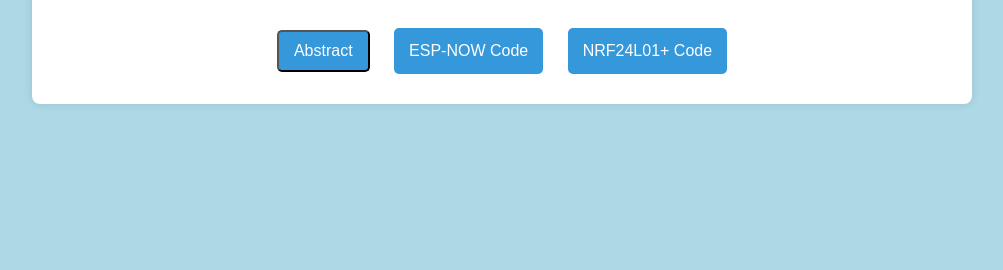
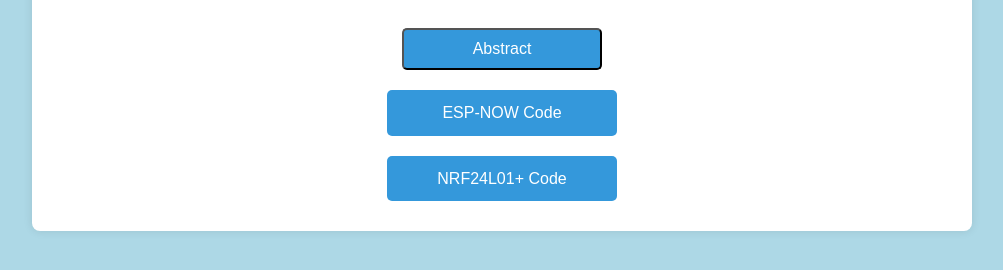
Before and after one commit to S1rEBrum/camera_project, a plain HTML site: page index.html in a window 1280 px wide. Shown: the part 146-416 px from the top of the page, without its empty margins (138-1141 px from the left). Drawn offline with Linux system fonts and the light colour scheme.

Commit message:
Update index.html

```diff
--- a/index.html
+++ b/index.html
@@ -39,9 +39,13 @@
             display: none;
             margin-top: 20px;
         }
+        .button-container {
+            display: flex;
+            flex-direction: column;
+            align-items: center;
+        }
         .button {
-            display: inline-block;
-            margin: 10px;
+            margin: 10px 0;
             background: #3498db;
             color: #fff;
             padding: 10px 15px;
@@ -50,6 +54,8 @@
             font-size: 16px;
             transition: background 0.3s ease;
             cursor: pointer;
+            width: 200px; /* Ensure all buttons have the same width */
+            text-align: center;
         }
         .button:hover {
             background: #2980b9;
@@ -59,6 +65,7 @@
 <body>
     <div class="container">
         <h1>Forest Camera for Cargo Ships</h1>
+        <div class="button-container">
             <button class="button" onclick="toggleContent()">Abstract</button>
             <div class="hidden-content" id="hidden-content">
                 <p>Large cargo ships transfer containers, cars and additional goods. Therefore, monitoring security state at various locations on a ship is crucial. Current solutions rely on standard CCTV cameras, which require constant power and Ethernet connections.</p>
@@ -69,6 +76,7 @@
             </div>
             <a class="button" href="https://github.com/S1rEBrum/camera_project/blob/main/esp-now%20code/">ESP-NOW Code</a>
             <a class="button" href="https://github.com/S1rEBrum/camera_project/blob/main/NRF24L01%2B%20code/">NRF24L01+ Code</a>
+        </div>
     </div>
 
     <script>
```
Lines whose indentation alone changed are shown as unchanged.
